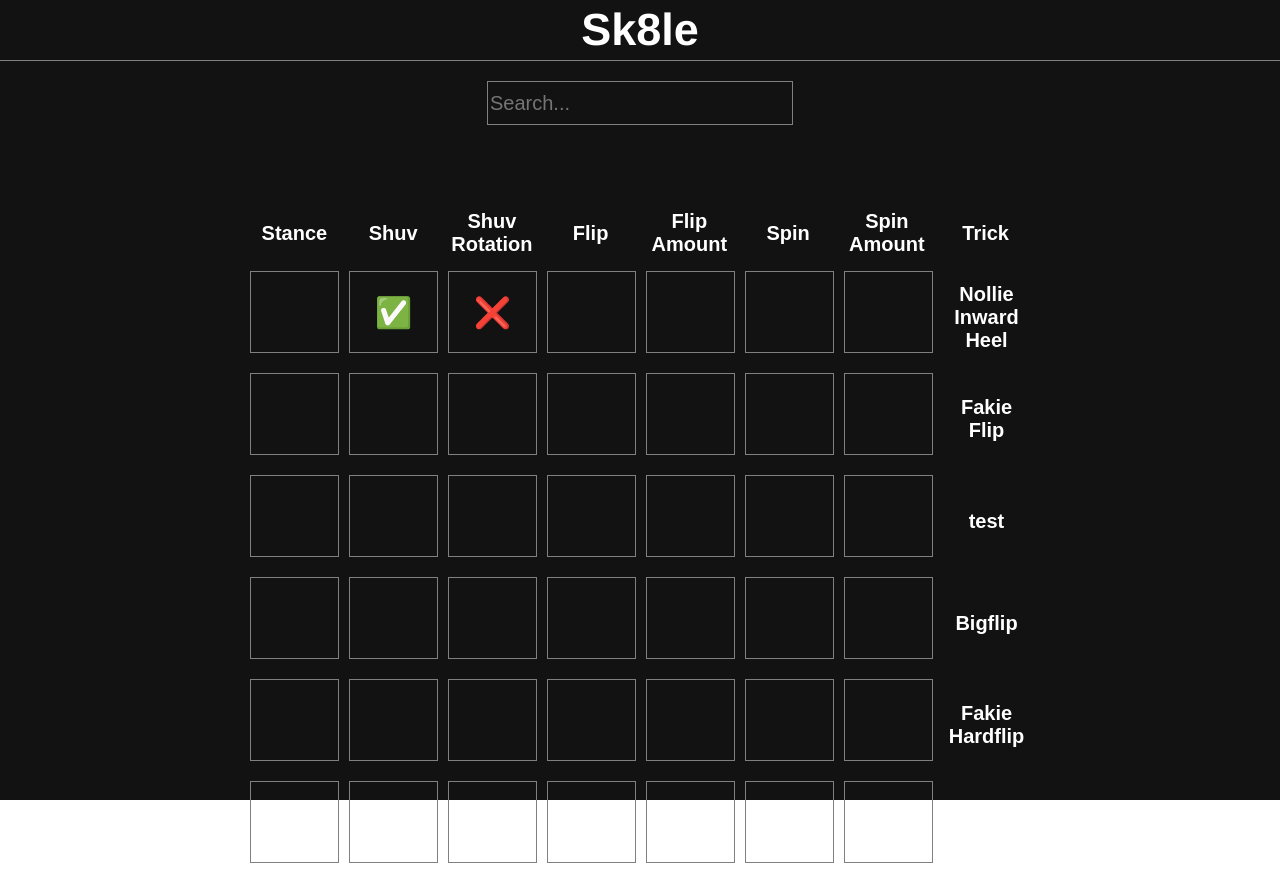
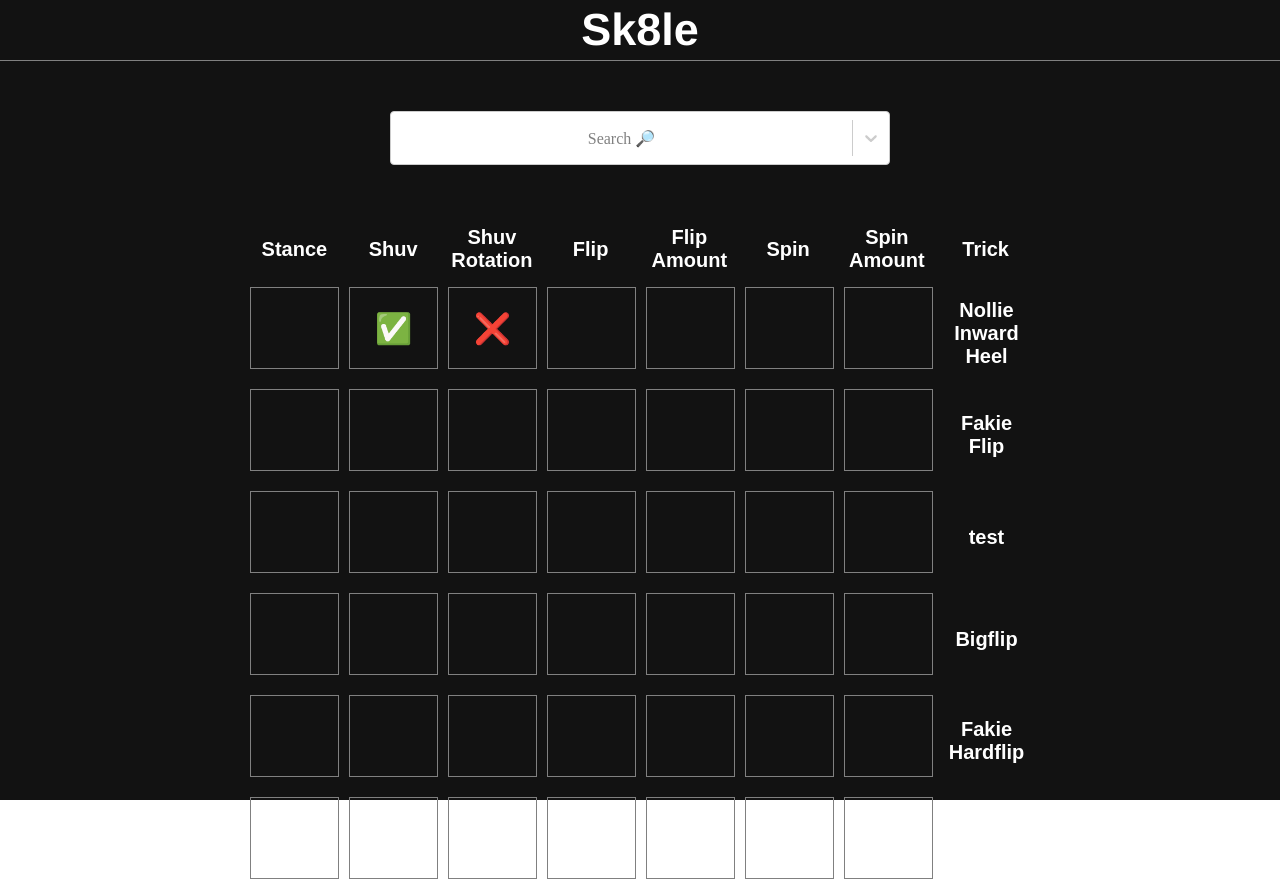
Before and after one commit to aldringordon/sk8le, a React (Create React App) app: page / in a window 1280 px wide. Built offline with nearby package versions, Linux system fonts and the light colour scheme.

Commit message:
added search bar

```diff
--- a/package.json
+++ b/package.json
@@ -9,6 +9,7 @@
     "react": "^18.0.0",
     "react-dom": "^18.0.0",
     "react-scripts": "5.0.1",
+    "react-select": "^5.3.0",
     "web-vitals": "^2.1.0"
   },
   "scripts": {
--- a/src/App.css
+++ b/src/App.css
@@ -4,7 +4,7 @@
   width: 100vw;
   height: 100vh;
   /* display: flex; */
-  color: white;
+  color: #121212;
 }
 
 body {
@@ -36,6 +36,15 @@ nav h1 {
   flex-direction: column;
 }
 
+.search {
+  width: 100vw;
+  height: 50px;
+  display: flex;
+  align-items: center;
+  padding-top: 50px;
+  flex-direction: column;
+}
+
 .App input {
   background-color: #121212;
   margin: 20px;
@@ -44,6 +53,14 @@ nav h1 {
   font-size: 20px;
   color: white;
   border: 1px solid grey;
+  font-family: Arial, Helvetica, sans-serif;
+}
+
+.select {
+  width: 500px;
+  display: 'flex';
+  justify-content: center;
+  align-items: center;
 }
 
 .board {
--- a/src/App.js
+++ b/src/App.js
@@ -19,7 +19,10 @@ function App() {
         <h1>Sk8le</h1>
       </nav>
 
-      <Search />
+      <div className="search">
+        <Search />
+      </div>
+
 
 
       <AppContext.Provider value={{ board, setBoard}}>
--- a/src/components/Search.js
+++ b/src/components/Search.js
@@ -1,25 +1,37 @@
-import React, { useState } from 'react'
+import React, { useState } from 'react';
+import Select, { makeAnimated } from 'react-select';
 
 import JSONDATA from '../Tricks.json'
 
 var tricks = require("../Tricks.json");
 
 const options = [
-    { value: 'chocolate', label: 'Chocolate' },
-    { value: 'strawberry', label: 'Strawberry' },
-    { value: 'vanilla', label: 'Vanilla' }
+    { value: 'test1', label: 'Test 1' },
+    { value: 'test2', label: 'Nollie Inward Heelflip' },
+    { value: 'test3', label: 'Test 3' },
+    { value: 'test4', label: 'Test 4' },
+    { value: 'test5', label: 'Test 5' }
   ]
 
 function onChangeInput(value){
     console.log(value);
 }
 
+
+
 function Search() {
 
   return (
-    <div>
+    <div className="select">
 
-        <input type="text" placeholder="Search..." />
+        <Select
+
+            placeholder="Search 🔎"
+            isSearchable
+            options={options}
+
+        />
+
     </div>
   )
 }
@@ -27,3 +39,6 @@ function Search() {
 export default Search
 
 //https://www.youtube.com/watch?v=mZvKPtH9Fzo
+
+
+// <input type="text" placeholder="Search..." />
```
Also changed, not shown: 1 other file (tests, documents, lock files or other folders).
